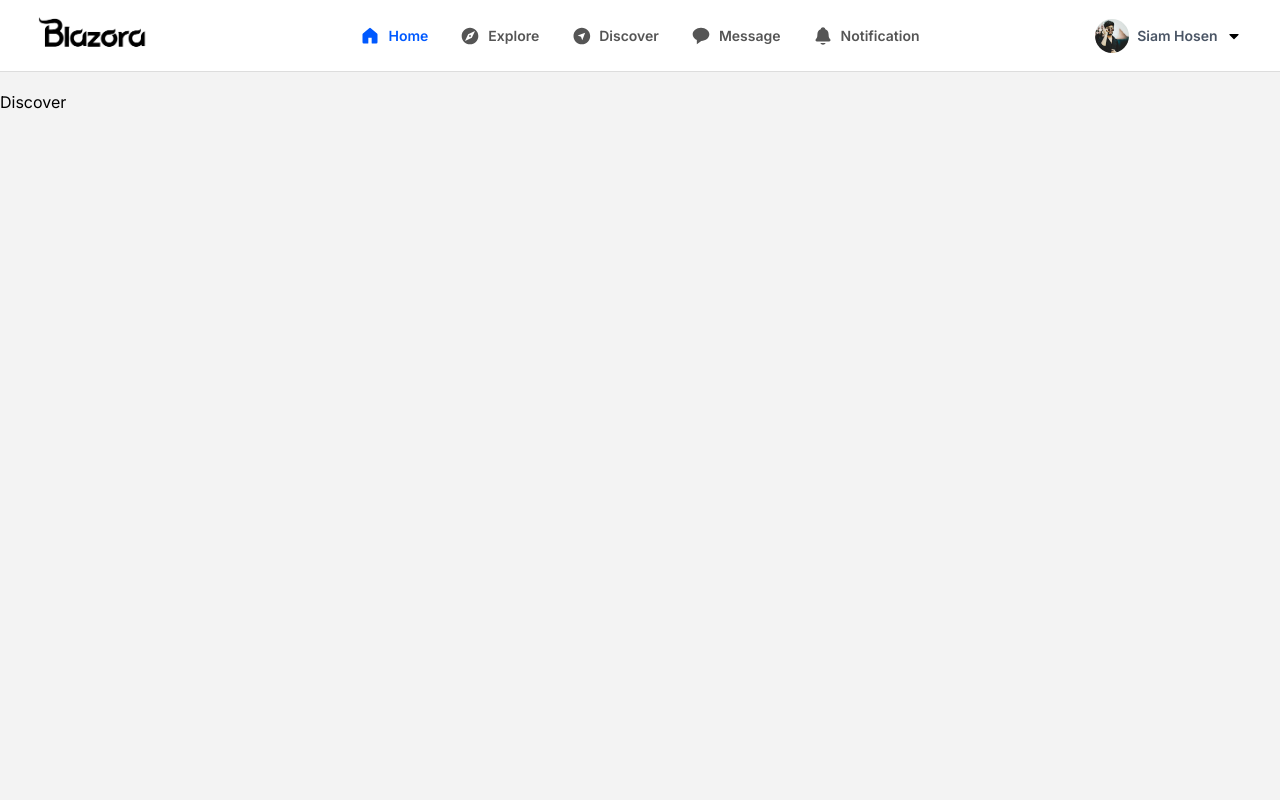
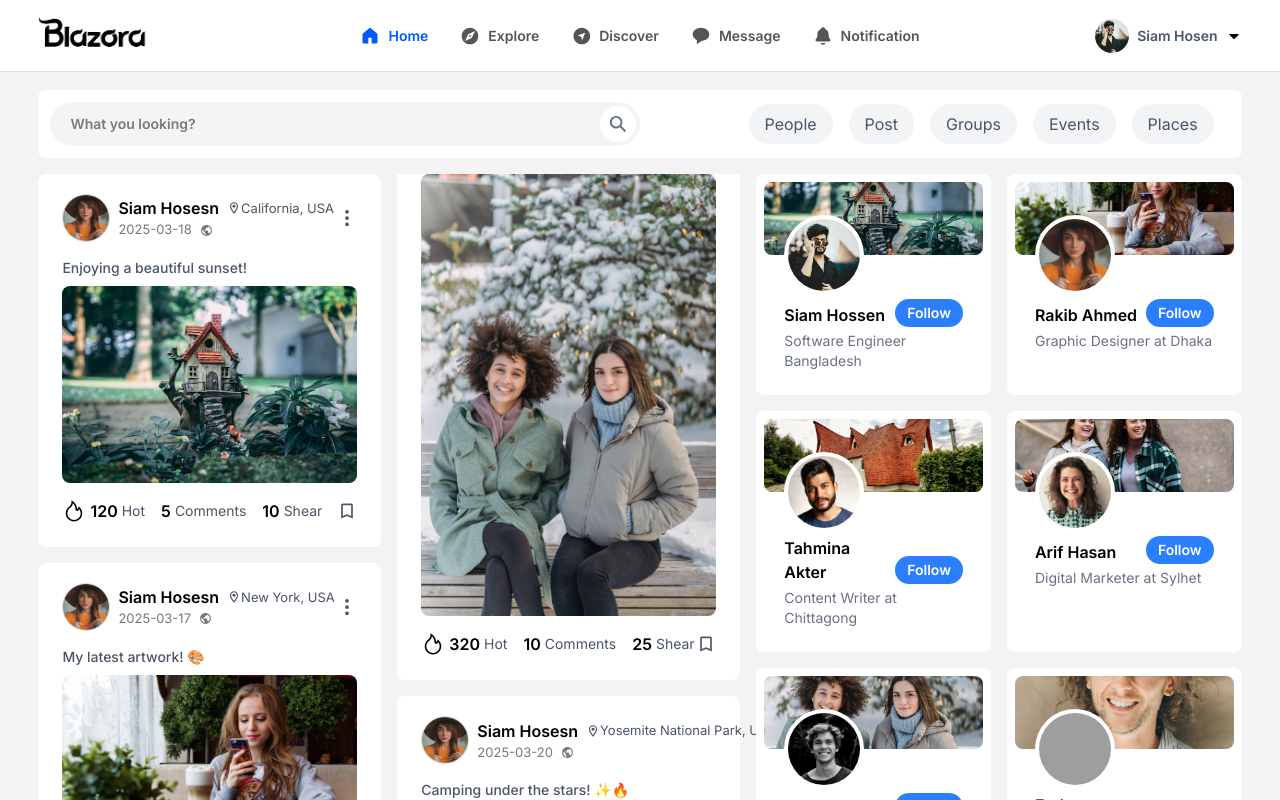
Before and after one commit to SiamHosenPg/Blazora, a React (Vite) app: page /discover in a window 1280 px wide. Shown: the top 800 px of the page. Built offline with nearby package versions, Linux system fonts and the light colour scheme; grey boxes are pictures that could not be loaded.

Commit message:
discover Page ui

```diff
--- a/public/user/User.json
+++ b/public/user/User.json
@@ -1,118 +1,122 @@
 [
   {
-    "userid": "1",
+    "userid": 1,
     "username": "siam_hossen",
     "name": "Siam Hossen",
     "email": "sm@gmail.com",
     "date_of_birth": "1995-06-15",
     "profileimage": "/profile/1.jpg",
-    "coverphoto": null,
+    "coverphoto": "/post/1.jpg",
     "work": "Software Engineer Bangladesh",
     "gender": "Male",
     "location": "Bangladesh",
     "bio": "Web Developer | Tech Enthusiast",
     "abouttext": "Siam Hossen is a passionate and skilled front-end web developer known for creating visually stunning and highly responsive websites. With a strong command of HTML, CSS, JavaScript, and modern frameworks like React and Tailwind CSS, Siam transforms design concepts into fully functional and user-friendly interfaces",
-
     "password": "123",
-    "mobilenumber": "+1234567890",
-    "post_id": ["101", "102", "103"],
-    "followers_list": ["2", "3", "4"],
-    "following_list": ["5", "6", "7"],
-    "saved_posts": ["201", "202", "203"],
-    "notification_preferences": {
-      "likes": true,
-      "comments": true,
-      "follows": false
-    }
+    "mobilenumber": "+8801234567890",
+    "post_id": [101, 102, 103],
+    "followers_list": [2, 3, 4],
+    "following_list": [5, 6, 7],
+    "saved_posts": [201, 202, 203]
   },
   {
-    "userid": "2",
-    "username": "jane_smith",
-    "name": "Jane Smith",
-    "email": "jane.smith@example.com",
-    "date_of_birth": "1998-02-10",
+    "userid": 2,
+    "username": "rakib_ahmed",
+    "name": "Rakib Ahmed",
+    "email": "rakib@gmail.com",
+    "date_of_birth": "1998-03-12",
     "profileimage": "/profile/2.jpg",
-    "coverphoto": "https://example.com/covers/jane.jpg",
-    "work": "Software Engineer Bangladesh",
+    "coverphoto": "/post/2.jpg",
+    "work": "Graphic Designer at Dhaka",
+    "gender": "Male",
+    "location": "Dhaka, Bangladesh",
+    "bio": "Creative Designer | Freelancer",
+    "abouttext": "Rakib Ahmed is a talented graphic designer specializing in creating visually appealing designs for both digital and print media. With a keen eye for detail and a passion for creativity, Rakib has worked with numerous clients to bring their ideas to life.",
+    "password": "456",
+    "mobilenumber": "+8801987654321",
+    "post_id": [104, 105, 106],
+    "followers_list": [1, 3, 5],
+    "following_list": [4, 6, 7],
+    "saved_posts": [204, 205, 206]
+  },
+  {
+    "userid": 3,
+    "username": "tahmina_akter",
+    "name": "Tahmina Akter",
+    "email": "tahmina@gmail.com",
+    "date_of_birth": "1997-08-25",
+    "profileimage": "/profile/3.jpg",
+    "coverphoto": "/post/3.jpg",
+    "work": "Content Writer at Chittagong",
+    "gender": "Female",
+    "location": "Chittagong, Bangladesh",
+    "bio": "Content Creator | Blogger",
+    "abouttext": "Tahmina Akter is a skilled content writer and blogger who specializes in crafting engaging and informative articles. Her expertise lies in SEO-friendly content creation, helping businesses improve their online presence.",
+    "password": "789",
+    "mobilenumber": "+8801678901234",
+    "post_id": [107, 108, 109],
+    "followers_list": [2, 4, 6],
+    "following_list": [1, 5, 7],
+    "saved_posts": [207, 208, 209]
+  },
+  {
+    "userid": 4,
+    "username": "arif_hasan",
+    "name": "Arif Hasan",
+    "email": "arif@gmail.com",
+    "date_of_birth": "1994-11-05",
+    "profileimage": "/profile/4.jpg",
+    "coverphoto": "/post/4.jpg",
+    "work": "Digital Marketer at Sylhet",
+    "gender": "Male",
+    "location": "Sylhet, Bangladesh",
+    "bio": "Digital Marketing Expert | SEO Specialist",
+    "abouttext": "Arif Hasan is a digital marketing expert with a focus on SEO, social media marketing, and paid advertising. He has helped numerous businesses grow their online presence and achieve their marketing goals.",
+    "password": "101112",
+    "mobilenumber": "+8801556789012",
+    "post_id": [110, 111, 112],
+    "followers_list": [1, 3, 5],
+    "following_list": [2, 6, 7],
+    "saved_posts": [210, 211, 212]
+  },
+  {
+    "userid": 5,
+    "username": "nabila_khan",
+    "name": "Nabila Khan",
+    "email": "nabila@gmail.com",
+    "date_of_birth": "2000-02-14",
+    "profileimage": "/profile/5.jpg",
+    "coverphoto": "/post/5.jpg",
+    "work": "Student at Dhaka University",
     "gender": "Female",
     "location": "Dhaka, Bangladesh",
-    "bio": "Graphic Designer | Artist",
-    "password": "hashed_password_456",
-    "mobilenumber": "+1987654321",
-    "post_id": ["104", "105", "106"],
-    "followers_list": ["1", "3", "5"],
-    "following_list": ["2", "6", "8"],
-    "saved_posts": ["204", "205", "206"],
-    "notification_preferences": {
-      "likes": true,
-      "comments": false,
-      "follows": true
-    }
+    "bio": "Aspiring Researcher | Science Enthusiast",
+    "abouttext": "Nabila Khan is a dedicated student pursuing her studies in environmental science. She is passionate about research and aims to contribute to solving global environmental challenges.",
+    "password": "131415",
+    "mobilenumber": "+8801230987654",
+    "post_id": [113, 114, 115],
+    "followers_list": [2, 3, 4],
+    "following_list": [1, 6, 7],
+    "saved_posts": [213, 214, 215]
   },
   {
-    "userid": "3",
-    "username": "alex_wilson",
-    "name": "Alex Wilson",
-    "email": "alex.wilson@example.com",
-    "date_of_birth": "2000-09-20",
-    "profileimage": "/profile/3.jpg",
-    "coverphoto": "https://example.com/covers/alex.jpg",
+    "userid": 6,
+    "username": "farhan_rahman",
+    "name": "Farhan Rahman",
+    "email": "farhan@gmail.com",
+    "date_of_birth": "1992-09-10",
+    "profileimage": "/profile/6.jpg",
+    "coverphoto": "/post/6.jpg",
+    "work": "Photographer at Cox's Bazar",
     "gender": "Male",
-    "bio": "Traveler | Blogger",
-    "password": "hashed_password_789",
-    "mobilenumber": "+1122334455",
-    "post_id": ["107", "108"],
-    "followers_list": ["1", "4", "6"],
-    "following_list": ["5", "7", "9"],
-    "saved_posts": ["207", "208", "209"],
-    "notification_preferences": {
-      "likes": false,
-      "comments": true,
-      "follows": true
-    }
-  },
-  {
-    "userid": "4",
-    "username": "emma_jones",
-    "name": "Emma Jones",
-    "email": "emma.jones@example.com",
-    "date_of_birth": "1997-11-05",
-    "profileimage": "/profile/4.jpg",
-    "coverphoto": "https://example.com/covers/emma.jpg",
-    "gender": "Female",
-    "bio": "Photographer | Nature Lover",
-    "password": "hashed_password_910",
-    "mobilenumber": "+1345678901",
-    "post_id": ["109", "110"],
-    "followers_list": ["2", "5", "6"],
-    "following_list": ["1", "3", "7"],
-    "saved_posts": ["210", "211"],
-    "notification_preferences": {
-      "likes": true,
-      "comments": false,
-      "follows": true
-    }
-  },
-  {
-    "userid": "5",
-    "username": "michael_brown",
-    "name": "Michael Brown",
-    "email": "michael.brown@example.com",
-    "date_of_birth": "1994-08-25",
-    "profileimage": "/profile/5.jpg",
-    "coverphoto": "https://example.com/covers/michael.jpg",
-    "gender": "Male",
-    "bio": "Entrepreneur | Investor",
-    "password": "hashed_password_112",
-    "mobilenumber": "+1982345678",
-    "post_id": ["111", "112"],
-    "followers_list": ["3", "4", "7"],
-    "following_list": ["2", "6", "8"],
-    "saved_posts": ["212", "213"],
-    "notification_preferences": {
-      "likes": false,
-      "comments": true,
-      "follows": false
-    }
+    "location": "Cox's Bazar, Bangladesh",
+    "bio": "Professional Photographer | Traveler",
+    "abouttext": "Farhan Rahman is a professional photographer known for capturing breathtaking landscapes and portraits. His work has been featured in various exhibitions and publications.",
+    "password": "161718",
+    "mobilenumber": "+8801987654321",
+    "post_id": [116, 117, 118],
+    "followers_list": [1, 2, 5],
+    "following_list": [3, 4, 7],
+    "saved_posts": [216, 217, 218]
   }
 ]
--- /dev/null
+++ b/src/components/discover/Discoverpostbox.jsx
@@ -0,0 +1,12 @@
+import React from "react";
+import Newsfeed from "../newsfeed/Newsfeed";
+
+const Discoverpostbox = () => {
+  return (
+    <div className=" columns-2 block items-start">
+      <Newsfeed />
+    </div>
+  );
+};
+
+export default Discoverpostbox;
--- /dev/null
+++ b/src/components/discover/Discoversearchbox.jsx
@@ -0,0 +1,31 @@
+import React from "react";
+import { IoSearchSharp } from "react-icons/io5";
+
+const Discoversearchbox = () => {
+  return (
+    <div className="flex  items-center justify-between w-full p-3 2xl:p-4 rounded-lg bg-white">
+      <form
+        className="flex items-center justify-between w-3/6  bg-gray-100 rounded-full p-1"
+        action=""
+      >
+        <input
+          className="text-sm px-4 py-2 w-full font-semibold "
+          type="text"
+          placeholder="What you looking?"
+        />
+        <button className="px-2 py-2 shrink-0 bg-white rounded-full">
+          <IoSearchSharp className="text-xl text-gray-500" />
+        </button>
+      </form>
+      <div className="flex items-center pr-4 text-gray-600 gap-4 justify-end w-3/6 ">
+        <button className="px-4 py-2 bg-gray-100 rounded-full">People</button>
+        <button className="px-4 py-2 bg-gray-100 rounded-full">Post</button>
+        <button className="px-4 py-2 bg-gray-100 rounded-full">Groups</button>
+        <button className="px-4 py-2 bg-gray-100 rounded-full">Events</button>
+        <button className="px-4 py-2 bg-gray-100 rounded-full">Places</button>
+      </div>
+    </div>
+  );
+};
+
+export default Discoversearchbox;
--- /dev/null
+++ b/src/components/discover/Discoversuggestppl.jsx
@@ -0,0 +1,45 @@
+import React, { useContext } from "react";
+import { UserContext } from "../../contextapi/Usercontext";
+
+const Discoversuggestppl = () => {
+  const { userData } = useContext(UserContext);
+
+  return (
+    <div className="grid grid-cols-1 md:grid-cols-2 lg:grid-cols-2 gap-4">
+      {userData.map((user, index) => (
+        <div
+          key={index}
+          className=" p-2 bg-white rounded-lg overflow-hidden pb-6"
+        >
+          <div className=" rounded-lg  overflow-hidden relative">
+            <img
+              className=" aspect-3/1 object-cover"
+              src={user.coverphoto}
+              alt=""
+            />
+          </div>
+          <div className="w-20 h-20 p-1 ml-5 relative z-10 border-white bg-white mt-[-40px] rounded-full overflow-hidden flex items-center justify-center">
+            <img
+              src={user.profileimage}
+              alt="User"
+              className="rounded-full h-full w-full object-cover"
+            />
+          </div>
+          <div className=" mt-1 px-5">
+            <div className=" w-full">
+              <h3 className=" flex items-end justify-between w-full  font-semibold">
+                <span>{user.name}</span>
+                <button className=" py-1 px-3 bg-blue-500 text-sm font-semibold  text-white rounded-full">
+                  Follow
+                </button>
+              </h3>
+              <p className=" text-gray-500 text-sm mt-1">{user.work}</p>
+            </div>
+          </div>
+        </div>
+      ))}
+    </div>
+  );
+};
+
+export default Discoversuggestppl;
--- a/src/index.css
+++ b/src/index.css
@@ -15,6 +15,10 @@ body {
 
 img {
   object-fit: cover;
+}
+
+input {
+  outline: none;
 }
 
 .Pagearea {
--- a/src/pages/Discover.jsx
+++ b/src/pages/Discover.jsx
@@ -1,7 +1,24 @@
 import React from "react";
+import Discoversearchbox from "../components/discover/Discoversearchbox";
+import Discoversuggestppl from "../components/discover/Discoversuggestppl";
+import Discoverpostbox from "../components/discover/Discoverpostbox";
 
 const Discover = () => {
-  return <div>Discover</div>;
+  return (
+    <div className="Pagearea">
+      <div>
+        <Discoversearchbox />
+      </div>
+      <div className="flex mt-4  items-start justify-between w-full  gap-4">
+        <div className="w-7/12 ">
+          <Discoverpostbox />
+        </div>
+        <div className="w-5/12">
+          <Discoversuggestppl />
+        </div>
+      </div>
+    </div>
+  );
 };
 
 export default Discover;
```
